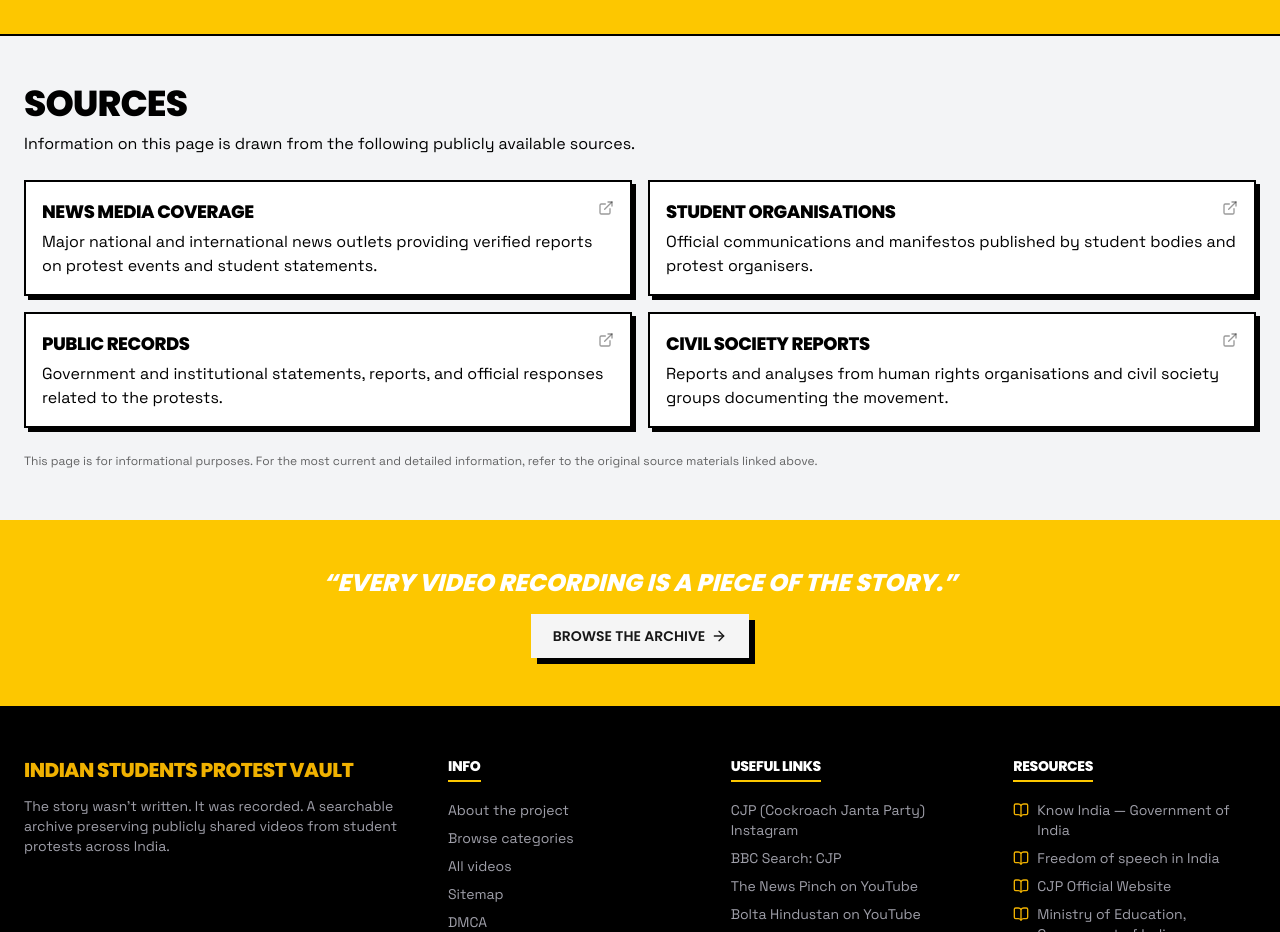
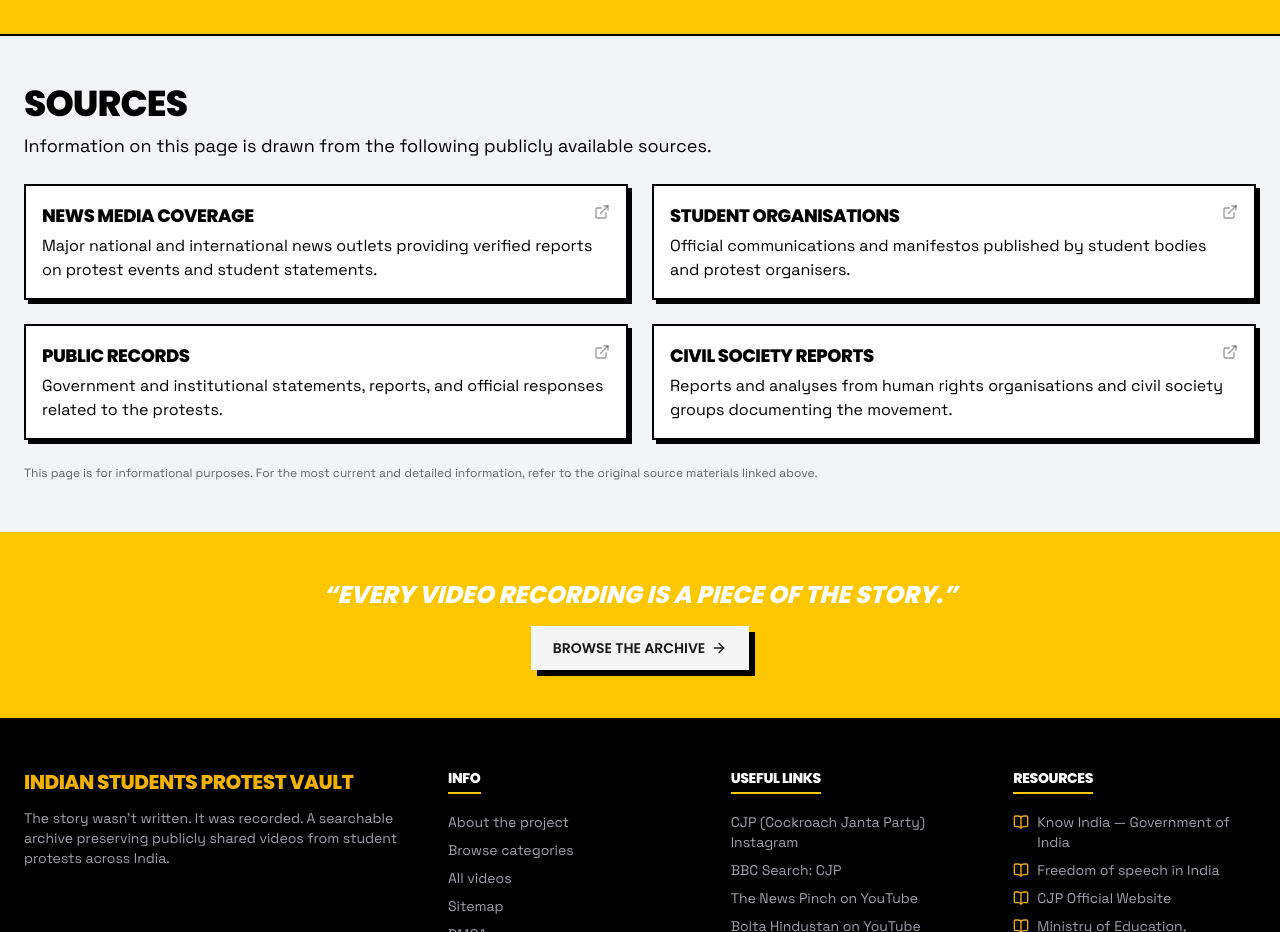
Before and after one commit to vijayhardaha/ispv, a Next.js app in the folder apps/frontend/: page /why-students-are-protesting in a window 1280 px wide. Shown: the part 2100-3032 px from the top of the page. Built offline with nearby package versions, Linux system fonts and the light colour scheme; no server answers.

Commit message:
refactor: update sources section
- Update sources and references display
- Ensure proper formatting and links
- Maintain content accuracy

```diff
--- a/apps/frontend/src/app/why-students-are-protesting/sections/SourcesSection.tsx
+++ b/apps/frontend/src/app/why-students-are-protesting/sections/SourcesSection.tsx
@@ -17,8 +17,8 @@ export function SourcesSection(): JSX.Element {
     <section className="py-12">
       <Container>
         <h2 className="font-display text-3xl font-extrabold tracking-tight uppercase md:text-4xl">Sources</h2>
-        <p className="mt-2">Information on this page is drawn from the following publicly available sources.</p>
-        <div className="mt-6 grid gap-4 sm:grid-cols-2">
+        <p className="mt-2 text-lg">Information on this page is drawn from the following publicly available sources.</p>
+        <div className="mt-6 grid gap-6 sm:grid-cols-2">
           {SOURCES.map((source) => (
             <a
               key={source.title}
```
